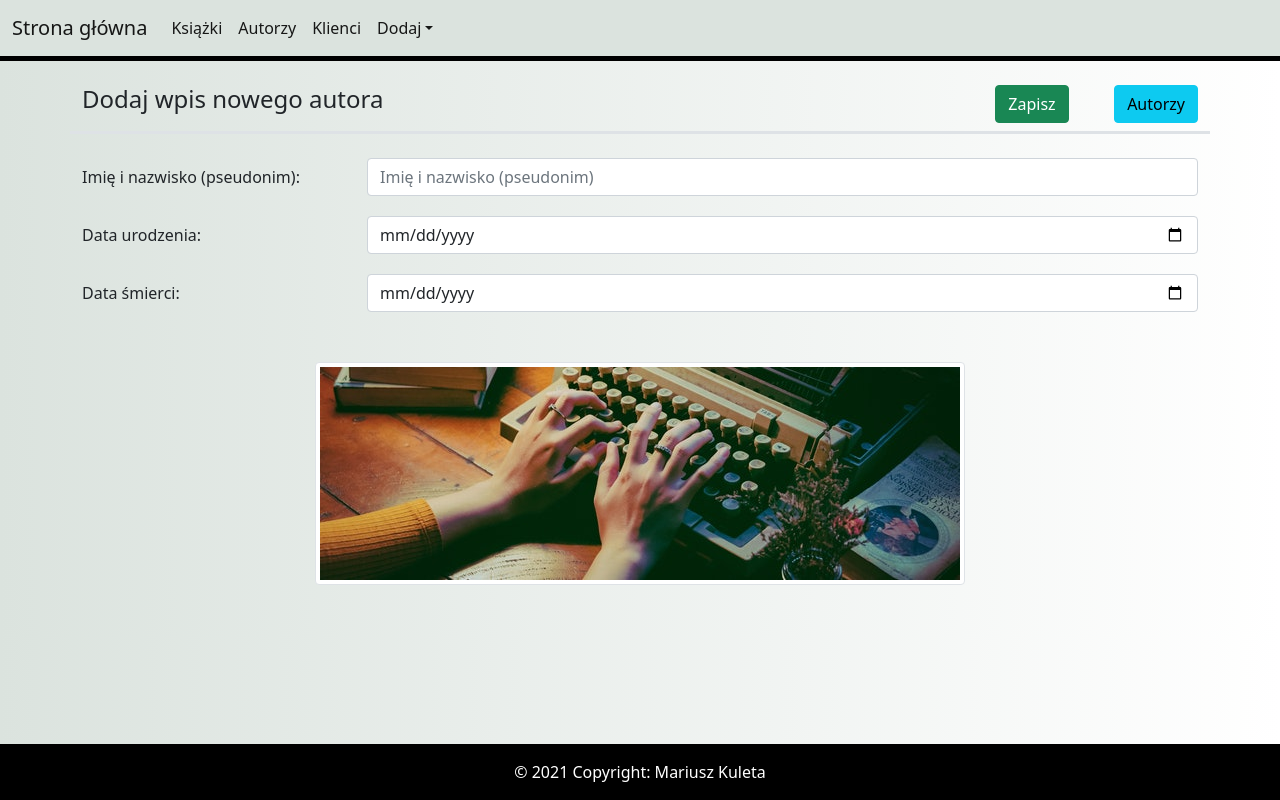
After one commit to Mariusz693/Library_Flask_App, a Flask app: page /add_author/ in a window 1280 px wide. The commit adds this page. Run offline with Flask 2, Linux system fonts and the light colour scheme; some libraries are stand-ins or nearby versions.

Commit message:
Add_New_Author_and_List_Authors

```diff
--- a/app.py
+++ b/app.py
@@ -3,6 +3,8 @@ from flask import Flask, request, render_template
 from flask_sqlalchemy import SQLAlchemy
 from dotenv import load_dotenv
 from models import db
+from sqlalchemy.exc import IntegrityError
+# from flask_wtf import CSRFProtect, csrf
 
 load_dotenv()
 
@@ -11,6 +13,8 @@ app = Flask(__name__)
 app.config.from_object(os.environ['APP_SETTINGS'])
 app.config['SQLALCHEMY_TRACK_MODIFICATIONS'] = False
 db.init_app(app)
+
+# csrf = CSRFProtect(app)
 
 from models import Book, Client, Category, Author
 
@@ -27,7 +31,8 @@ def books():
 
 @app.route("/authors/")
 def authors():
-    return render_template('index.html')
+    authors_list = Author.query.all()
+    return render_template('authors.html', authors_list=authors_list)
 
 
 @app.route("/clients/")
@@ -37,15 +42,31 @@ def clients():
 
 @app.route("/add_author/", methods=['GET', 'POST'])
 def add_author():
+    message = 'Dodaj wpis nowego autora'
     if request.method == 'POST':
         name = request.form.get('name')
-        new_author = Author(name)
-        db.session.add(new_author)
-        db.session.commit()
+        date_of_birth = request.form.get('date_of_birth') if request.form.get('date_of_birth') else None
+        date_of_death = request.form.get('date_of_death') if request.form.get('date_of_death') else None
+        if len(name) > 3:
+            new_author = Author(name, date_of_birth, date_of_death)
 
-        return "Dodano autora"
+            print(new_author)
+            print(new_author.date_of_birth)
+            print(new_author.date_of_death)
+            try:
+                db.session.add(new_author)
+                db.session.commit()
+                message = f'Dodano wpis nowego autora - {name}'
+            except IntegrityError:
+                db.session.rollback()
+                message = f'Wpis - {name} - już istnieje w bazie danych'
+        else:
+            message = 'Wpis autora zbyt krótki - nie dodano'
 
-    return render_template('author_add.html')
+    return render_template(
+        'add_author.html',
+        message=message
+        )
 
 
 if __name__ == '__main__':
--- a/static/styles/style.css
+++ b/static/styles/style.css
@@ -16,12 +16,22 @@ footer.footer-my-style {
     background-color: black;
 }
 
+div.div-my-container {
+    margin-top: 10px;
+}
+
+img.img-my-style {
+    margin-top: 50px;
+    margin-bottom: 50px;
+}
+
+div.div-my-row{
+    margin-bottom: 20px;
+}
+
+/*
 span.my-span-navbar {
     margin-right: 10px;
-}
-
-div.my-div-container {
-    margin-top: 10px;
 }
 
 div.my-div-header{
@@ -30,9 +40,9 @@ div.my-div-header{
 
 div.my-form-div-row {
     margin-bottom: 10px;
-}
+} */
 
-div.my-form-div-error {
+/* div.my-form-div-error {
     color: #CC0000;
 }
 
@@ -113,4 +123,4 @@ div.my-timetable-user-element {
     border-radius: 5px;
     text-align: center;
     padding: 5px;
-}
+} */
--- /dev/null
+++ b/templates/add_author.html
@@ -0,0 +1,49 @@
+{% extends "base.html" %}
+{% block title %} Dodaj Autora {% endblock %}
+{% block content %}
+    <div class="container div-my-container">
+        <form action="/add_author/" method="POST">
+            <div class="mt-4 ml-4 mr-4">
+                <div class="row border-bottom border-3">
+                    <div class="col mb-2">
+                        <h4 class="color-header">{{ message }}</h4>
+                    </div>
+                    <div class="col d-flex justify-content-end mb-2">
+                        <button type="submit" class="btn btn-success">Zapisz</button>
+                        <div class="col-1"></div>
+                        <a href="/authors/" class="btn btn-info">Autorzy</a>
+                    </div>
+                </div>
+                </br>
+                <div class="form-group row div-my-row">
+                    <div class="col-sm 3">
+                        <label for="name" class="label-size col-form-label">Imię i nazwisko (pseudonim):</label>
+                    </div>
+                    <div class="col-sm-9">
+                        <input type="text" class="form-control" name="name" id="name" placeholder="Imię i nazwisko (pseudonim)">
+                    </div>
+                </div>
+                <div class="form-group row div-my-row">
+                    <div class="col-sm 3">
+                        <label for="date_of_birth" class="label-size col-form-label">Data urodzenia:</label>
+                    </div>
+                    <div class="col-sm-9">
+                        <input type="date" class="form-control" name="date_of_birth" id="date_of_birth">
+                    </div>
+                </div>
+                <div class="form-group row div-my-row">
+                    <div class="col-sm 3">
+                        <label for="date_of_death" class="label-size col-form-label">Data śmierci:</label>
+                    </div>
+                    <div class="col-sm-9">
+                        <input type="date" class="form-control" name="date_of_death" id="date_of_death">
+                    </div>
+                </div>
+            </div>
+        </form>
+    </div>
+    <div class="container div-my-container">
+        <img class="rounded mx-auto d-block img-thumbnail img-my-style"
+        src="{{ url_for('static', filename='images/add_author.jpg') }}" alt="Add author photo">
+    </div>
+{% endblock content %}
--- a/templates/index.html
+++ b/templates/index.html
@@ -1,7 +1,7 @@
 {% extends 'base.html' %}
-{% block title %}Index{% endblock %}
+{% block title %} Strona główna {% endblock %}
 {% block content %}
-    <div class="container my-div-container">
+    <div class="container div-my-container">
         <div id="carouselExampleIndicators" class="carousel slide" data-ride="carousel">
             <ol class="carousel-indicators">
                 <li data-target="#carouselExampleIndicators" data-slide-to="0" class="active"></li>
@@ -29,7 +29,7 @@
             </a>
         </div>
     </div>
-    <div class="container my-div-container">
+    <div class="container div-my-container">
         <p>Lorem Ipsum is simply dummy text of the printing and typesetting industry. Lorem Ipsum has been
             the industry's standard dummy text ever since the 1500s, when an unknown printer took a galley
             of type and scrambled it to make a type specimen book. It has survived not only five centuries,
```
Also changed, not shown: migrations/versions/0ee5ae1dc839_.py (added, +30 -0 lines), migrations/versions/34f25e3b48f4_.py (added, +28 -0 lines), models.py (+7 -2 lines), templates/authors.html (added, +38 -0 lines), static/images/add_author.jpg (added).
